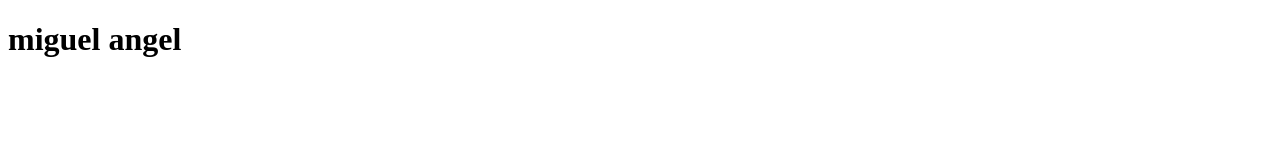
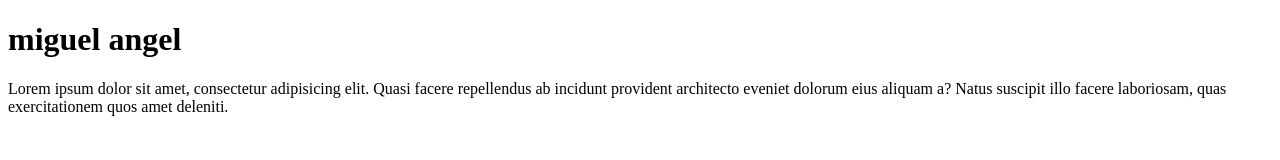
Before and after one commit to pirry007/prueba, a plain HTML site: page index.html in a window 1280 px wide. Drawn offline with Linux system fonts and the light colour scheme.

Commit message:
se le agrega parrafo de inscripcion

```diff
--- a/index.html
+++ b/index.html
@@ -7,5 +7,6 @@
 </head>
 <body>
     <h1>miguel angel</h1>
+    <p>Lorem ipsum dolor sit amet, consectetur adipisicing elit. Quasi facere repellendus ab incidunt provident architecto eveniet dolorum eius aliquam a? Natus suscipit illo facere laboriosam, quas exercitationem quos amet deleniti.</p>
 </body>
 </html>
```
